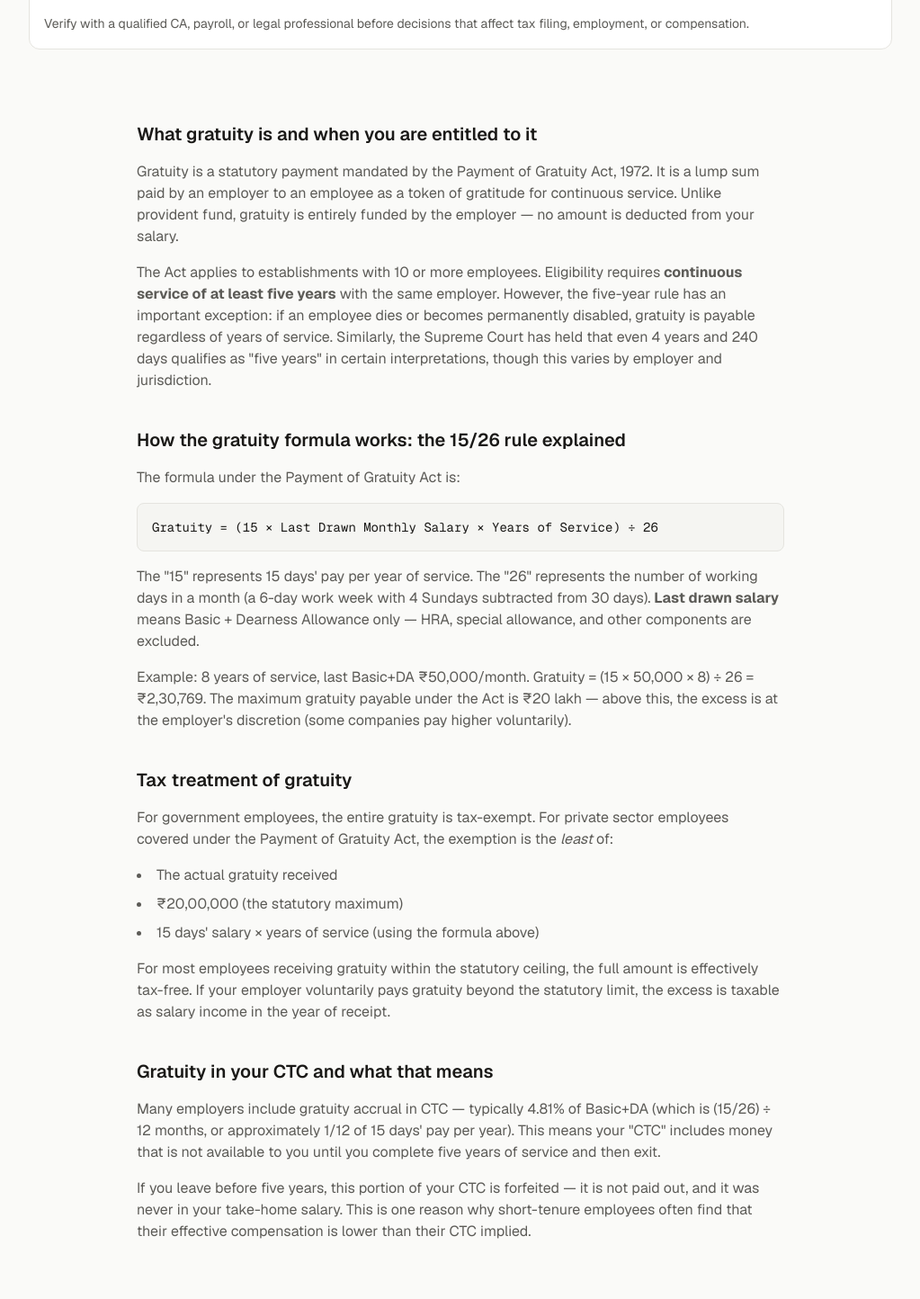
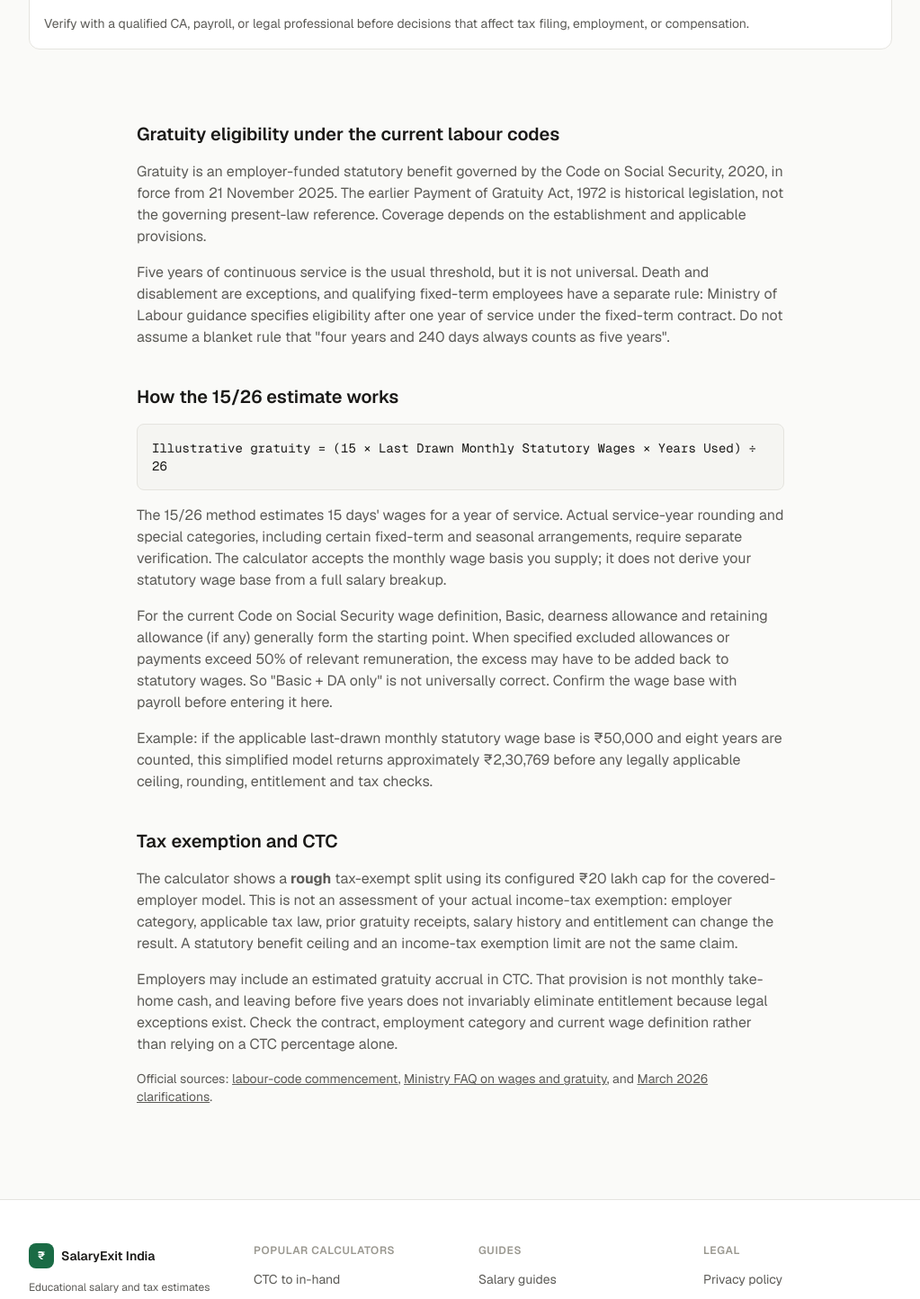
Before and after one commit to jadhavaniket008/salary-exit-india, a Next.js app: page /gratuity-calculator in a window 1280 px wide. Shown: the part 3220-4664 px from the top of the page at 90% size, without its empty margins (128-1151 px from the left). Built offline with nearby package versions, Linux system fonts and the light colour scheme; no server answers.

Commit message:
fix(issue-9): correct labour code guidance in app/(site)/gratuity-calculator/page.tsx

```diff
--- a/app/(site)/gratuity-calculator/page.tsx
+++ b/app/(site)/gratuity-calculator/page.tsx
@@ -10,81 +10,73 @@ export default function GratuityCalculatorPage() {
       <div className="mx-auto max-w-3xl space-y-10 px-4 py-10 sm:px-6">
         <section className="space-y-4">
           <h2 className="text-xl font-semibold text-foreground">
-            What gratuity is and when you are entitled to it
+            Gratuity eligibility under the current labour codes
           </h2>
           <p className="text-foreground-secondary">
-            Gratuity is a statutory payment mandated by the Payment of Gratuity Act, 1972. It is a
-            lump sum paid by an employer to an employee as a token of gratitude for continuous
-            service. Unlike provident fund, gratuity is entirely funded by the employer — no amount
-            is deducted from your salary.
+            Gratuity is an employer-funded statutory benefit governed by the Code on Social
+            Security, 2020, in force from 21 November 2025. The earlier Payment of Gratuity
+            Act, 1972 is historical legislation, not the governing present-law reference.
+            Coverage depends on the establishment and applicable provisions.
           </p>
           <p className="text-foreground-secondary">
-            The Act applies to establishments with 10 or more employees. Eligibility requires
-            <strong> continuous service of at least five years</strong> with the same employer.
-            However, the five-year rule has an important exception: if an employee dies or becomes
-            permanently disabled, gratuity is payable regardless of years of service. Similarly,
-            the Supreme Court has held that even 4 years and 240 days qualifies as &quot;five years&quot;
-            in certain interpretations, though this varies by employer and jurisdiction.
+            Five years of continuous service is the usual threshold, but it is not universal.
+            Death and disablement are exceptions, and qualifying fixed-term employees have
+            a separate rule: Ministry of Labour guidance specifies eligibility after one year
+            of service under the fixed-term contract. Do not assume a blanket rule that
+            &quot;four years and 240 days always counts as five years&quot;.
           </p>
         </section>
 
         <section className="space-y-4">
           <h2 className="text-xl font-semibold text-foreground">
-            How the gratuity formula works: the 15/26 rule explained
+            How the 15/26 estimate works
           </h2>
-          <p className="text-foreground-secondary">
-            The formula under the Payment of Gratuity Act is:
-          </p>
           <p className="rounded-lg border border-border bg-surface-subtle p-4 font-mono text-sm text-foreground">
-            Gratuity = (15 × Last Drawn Monthly Salary × Years of Service) ÷ 26
+            Illustrative gratuity = (15 × Last Drawn Monthly Statutory Wages × Years Used) ÷ 26
           </p>
           <p className="text-foreground-secondary">
-            The &quot;15&quot; represents 15 days&apos; pay per year of service. The &quot;26&quot; represents the number of
-            working days in a month (a 6-day work week with 4 Sundays subtracted from 30 days).
-            <strong> Last drawn salary</strong> means Basic + Dearness Allowance only — HRA, special
-            allowance, and other components are excluded.
+            The 15/26 method estimates 15 days&apos; wages for a year of service.
+            Actual service-year rounding and special categories, including certain
+            fixed-term and seasonal arrangements, require separate verification.
+            The calculator accepts the monthly wage basis you supply; it does not
+            derive your statutory wage base from a full salary breakup.
           </p>
           <p className="text-foreground-secondary">
-            Example: 8 years of service, last Basic+DA ₹50,000/month. Gratuity = (15 × 50,000 × 8) ÷ 26
-            = ₹2,30,769. The maximum gratuity payable under the Act is ₹20 lakh — above this, the excess
-            is at the employer&apos;s discretion (some companies pay higher voluntarily).
+            For the current Code on Social Security wage definition, Basic, dearness
+            allowance and retaining allowance (if any) generally form the starting point.
+            When specified excluded allowances or payments exceed 50% of relevant remuneration,
+            the excess may have to be added back to statutory wages. So &quot;Basic + DA
+            only&quot; is not universally correct. Confirm the wage base with payroll before
+            entering it here.
+          </p>
+          <p className="text-foreground-secondary">
+            Example: if the applicable last-drawn monthly statutory wage base is ₹50,000 and
+            eight years are counted, this simplified model returns approximately ₹2,30,769
+            before any legally applicable ceiling, rounding, entitlement and tax checks.
           </p>
         </section>
 
         <section className="space-y-4">
-          <h2 className="text-xl font-semibold text-foreground">
-            Tax treatment of gratuity
-          </h2>
+          <h2 className="text-xl font-semibold text-foreground">Tax exemption and CTC</h2>
           <p className="text-foreground-secondary">
-            For government employees, the entire gratuity is tax-exempt. For private sector employees
-            covered under the Payment of Gratuity Act, the exemption is the <em>least</em> of:
-          </p>
-          <ul className="list-inside list-disc space-y-2 text-foreground-secondary">
-            <li>The actual gratuity received</li>
-            <li>₹20,00,000 (the statutory maximum)</li>
-            <li>15 days&apos; salary × years of service (using the formula above)</li>
-          </ul>
-          <p className="text-foreground-secondary">
-            For most employees receiving gratuity within the statutory ceiling, the full amount is
-            effectively tax-free. If your employer voluntarily pays gratuity beyond the statutory limit,
-            the excess is taxable as salary income in the year of receipt.
-          </p>
-        </section>
-
-        <section className="space-y-4">
-          <h2 className="text-xl font-semibold text-foreground">
-            Gratuity in your CTC and what that means
-          </h2>
-          <p className="text-foreground-secondary">
-            Many employers include gratuity accrual in CTC — typically 4.81% of Basic+DA (which is
-            (15/26) ÷ 12 months, or approximately 1/12 of 15 days&apos; pay per year). This means your
-            &quot;CTC&quot; includes money that is not available to you until you complete five years of service
-            and then exit.
+            The calculator shows a <strong>rough</strong> tax-exempt split using its configured
+            ₹20 lakh cap for the covered-employer model. This is not an assessment of your
+            actual income-tax exemption: employer category, applicable tax law, prior
+            gratuity receipts, salary history and entitlement can change the result.
+            A statutory benefit ceiling and an income-tax exemption limit are not the same claim.
           </p>
           <p className="text-foreground-secondary">
-            If you leave before five years, this portion of your CTC is forfeited — it is not paid
-            out, and it was never in your take-home salary. This is one reason why short-tenure employees
-            often find that their effective compensation is lower than their CTC implied.
+            Employers may include an estimated gratuity accrual in CTC. That provision is not
+            monthly take-home cash, and leaving before five years does not invariably
+            eliminate entitlement because legal exceptions exist. Check the contract,
+            employment category and current wage definition rather than relying on a CTC
+            percentage alone.
+          </p>
+          <p className="text-sm text-foreground-secondary">
+            Official sources:{" "}
+            <a className="underline" href="https://www.pib.gov.in/PressReleasePage.aspx?PRID=2192463" target="_blank" rel="noopener noreferrer">labour-code commencement</a>,
+            {" "}<a className="underline" href="https://www.labour.gov.in/static/uploads/2026/01/de4758d5bfeffc456d7de97a801891b0.pdf" target="_blank" rel="noopener noreferrer">Ministry FAQ on wages and gratuity</a>,
+            {" "}and{" "}<a className="underline" href="https://www.labour.gov.in/static/uploads/2026/03/a4ccf4c6d97c4f1f36a6d83f8c64213d.pdf" target="_blank" rel="noopener noreferrer">March 2026 clarifications</a>.
           </p>
         </section>
       </div>
```
